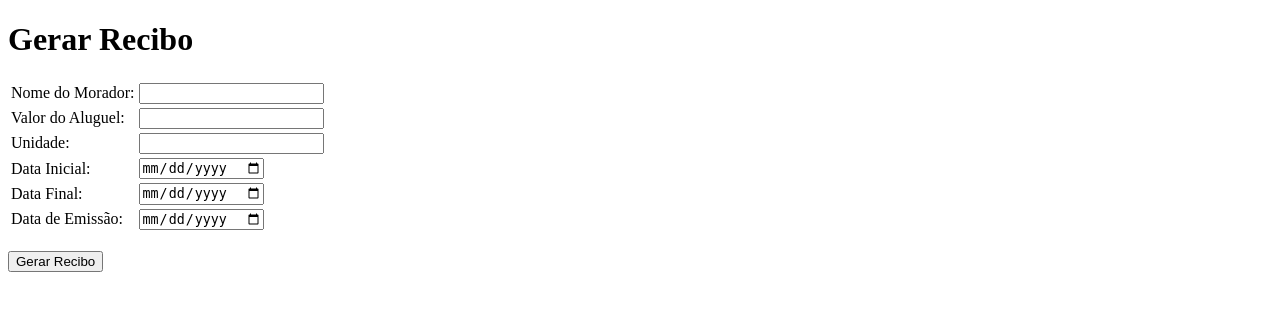
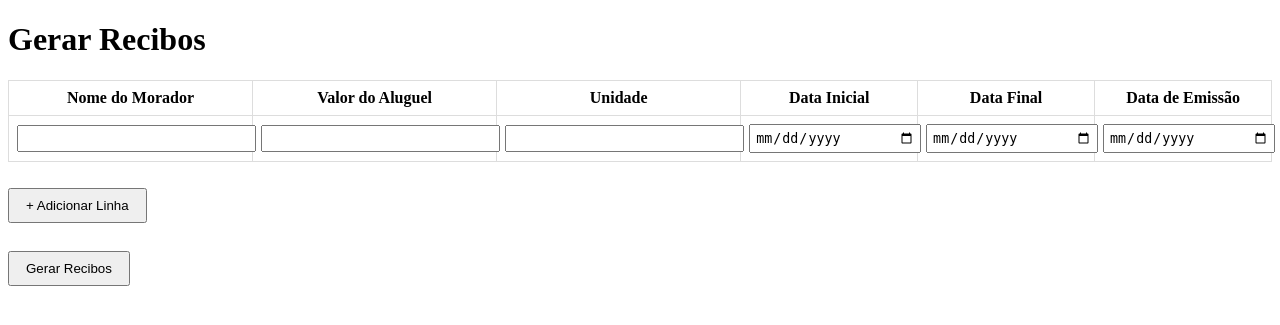
Before and after one commit to jflrealty/receipt_generator, a Flask app: page / in a window 1280 px wide. Shown: the top 325 px of the page. Run offline with Flask 3, Linux system fonts and the light colour scheme.

Commit message:
Update form.html

```diff
--- a/backend/templates/form.html
+++ b/backend/templates/form.html
@@ -1,40 +1,93 @@
 <!DOCTYPE html>
-<html>
+<html lang="en">
 <head>
   <meta charset="UTF-8">
   <title>Gerador de Recibos</title>
+  <style>
+    table {
+      width: 100%;
+      border-collapse: collapse;
+      margin-bottom: 1em;
+    }
+    th, td {
+      padding: 8px;
+      border: 1px solid #ddd;
+    }
+    input {
+      width: 100%;
+      padding: 4px;
+    }
+    button {
+      padding: 8px 16px;
+      margin-top: 10px;
+    }
+  </style>
 </head>
 <body>
-  <h1>Gerar Recibo</h1>
+  <h1>Gerar Recibos</h1>
   <form method="POST" action="/gerar">
-    <table>
-      <tr>
-        <td>Nome do Morador:</td>
-        <td><input type="text" name="nome" required></td>
-      </tr>
-      <tr>
-        <td>Valor do Aluguel:</td>
-        <td><input type="number" step="0.01" name="valor" required></td>
-      </tr>
-      <tr>
-        <td>Unidade:</td>
-        <td><input type="text" name="unidade" required></td>
-      </tr>
-      <tr>
-        <td>Data Inicial:</td>
-        <td><input type="date" name="data_inicio" required></td>
-      </tr>
-      <tr>
-        <td>Data Final:</td>
-        <td><input type="date" name="data_fim" required></td>
-      </tr>
-      <tr>
-        <td>Data de Emissão:</td>
-        <td><input type="date" name="data_emissao" required></td>
-      </tr>
+    <input type="hidden" name="total_linhas" id="total_linhas" value="1">
+    <table id="tabela-recibos">
+      <thead>
+        <tr>
+          <th>Nome do Morador</th>
+          <th>Valor do Aluguel</th>
+          <th>Unidade</th>
+          <th>Data Inicial</th>
+          <th>Data Final</th>
+          <th>Data de Emissão</th>
+        </tr>
+      </thead>
+      <tbody>
+        <tr>
+          <td><input name="nome_0" required></td>
+          <td><input name="valor_0" class="valor" required></td>
+          <td><input name="unidade_0" required></td>
+          <td><input name="data_inicio_0" type="date" required></td>
+          <td><input name="data_fim_0" type="date" required></td>
+          <td><input name="data_emissao_0" type="date" required></td>
+        </tr>
+      </tbody>
     </table>
-    <br>
-    <button type="submit">Gerar Recibo</button>
+    <button type="button" onclick="adicionarLinha()">+ Adicionar Linha</button><br><br>
+    <button type="submit">Gerar Recibos</button>
   </form>
+
+  <script>
+    let index = 1;
+
+    function adicionarLinha() {
+      const tabela = document.querySelector("#tabela-recibos tbody");
+      const nova = document.createElement("tr");
+
+      nova.innerHTML = `
+        <td><input name="nome_${index}" required></td>
+        <td><input name="valor_${index}" class="valor" required></td>
+        <td><input name="unidade_${index}" required></td>
+        <td><input name="data_inicio_${index}" type="date" required></td>
+        <td><input name="data_fim_${index}" type="date" required></td>
+        <td><input name="data_emissao_${index}" type="date" required></td>
+      `;
+      tabela.appendChild(nova);
+      document.getElementById('total_linhas').value = index + 1;
+      index++;
+      aplicarMascara(); // atualiza formatação
+    }
+
+    function aplicarMascara() {
+      const valores = document.querySelectorAll(".valor");
+      valores.forEach(input => {
+        input.addEventListener("input", function () {
+          let v = input.value.replace(/\D/g, '');
+          v = (v / 100).toFixed(2) + '';
+          v = v.replace(".", ",");
+          v = v.replace(/\B(?=(\d{3})+(?!\d))/g, ".");
+          input.value = 'R$ ' + v;
+        });
+      });
+    }
+
+    aplicarMascara();
+  </script>
 </body>
 </html>
```
